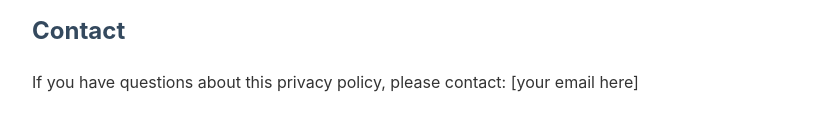
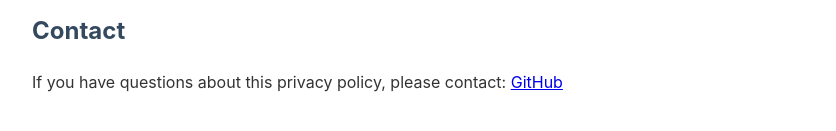
Before and after one commit to emaxsaun/jumpycookie-privacy, a plain HTML site: page index.html in a window 1280 px wide. Shown: the part 575-706 px from the top of the page, without its empty margins (208-1044 px from the left). Drawn offline with Linux system fonts and the light colour scheme.

Commit message:
Update contact information in privacy policy

```diff
--- a/index.html
+++ b/index.html
@@ -31,6 +31,6 @@
     <p>The app does not use analytics, advertising, or tracking of any kind.</p>
 
     <h2>Contact</h2>
-    <p>If you have questions about this privacy policy, please contact: [your email here]</p>
+    <p>If you have questions about this privacy policy, please contact: <a href="https://github.com/emaxsaun/">GitHub</a></p>
 </body>
 </html>
```
